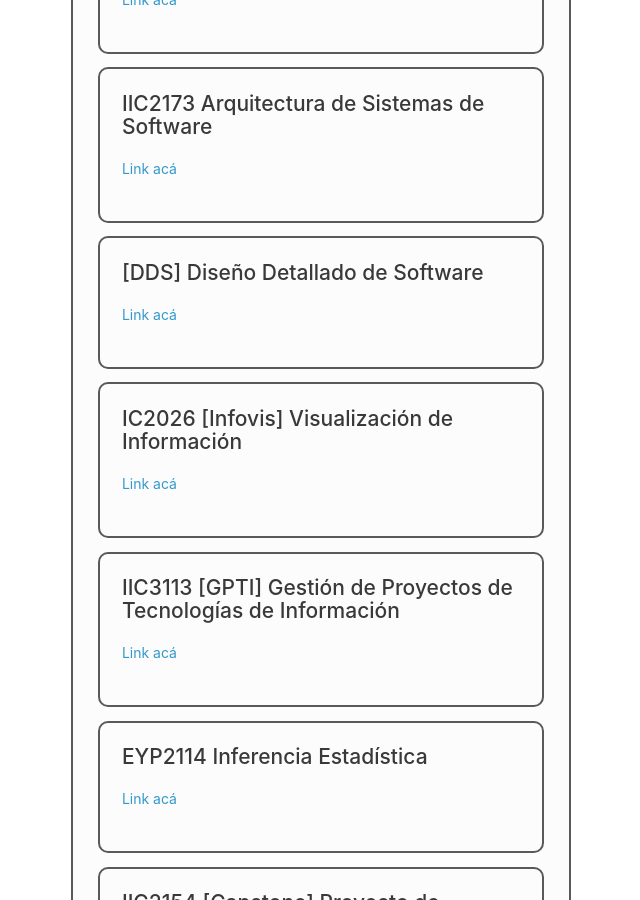
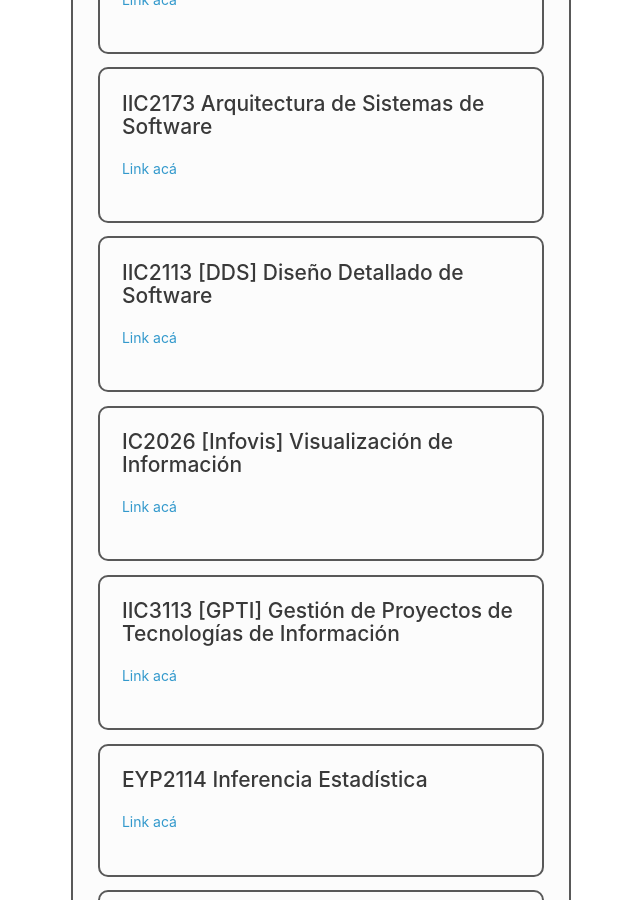
Before and after one commit to capitulo-acm-puc/capitulo-acm-puc.github.io, a Jekyll site: the page built from 6-grupos_y_canales.md, in a window 1280 px wide and 900 px high, scrolled down 3803 px. Shown: the whole window, without its empty margins (535-1175 px from the left). Built offline with Jekyll 4.4.1, drawn with Linux system fonts in a browser that asks for light colours.

Commit message:
Update 6-grupos_y_canales.md

```diff
--- a/6-grupos_y_canales.md
+++ b/6-grupos_y_canales.md
@@ -142,7 +142,7 @@ Advertencia, el grupo permite confesiones de todo tipo, sin censura.
 </div>
 
 <div class="grupo">
-## [DDS] Diseño Detallado de Software
+## IIC2113 [DDS] Diseño Detallado de Software
 [Link acá](https://t.me/joinchat/GeR-5BUmKQlmmH-Rus8tCA)
 </div>
 
```
